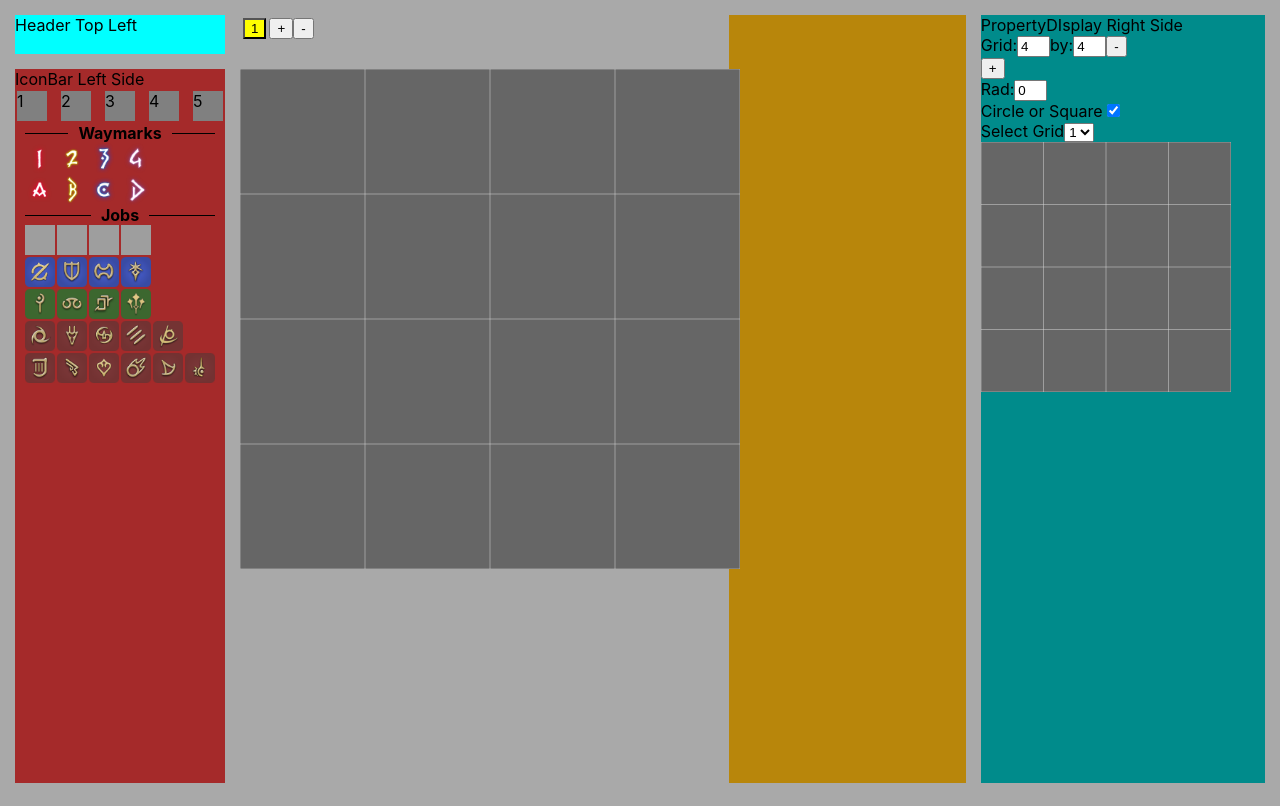
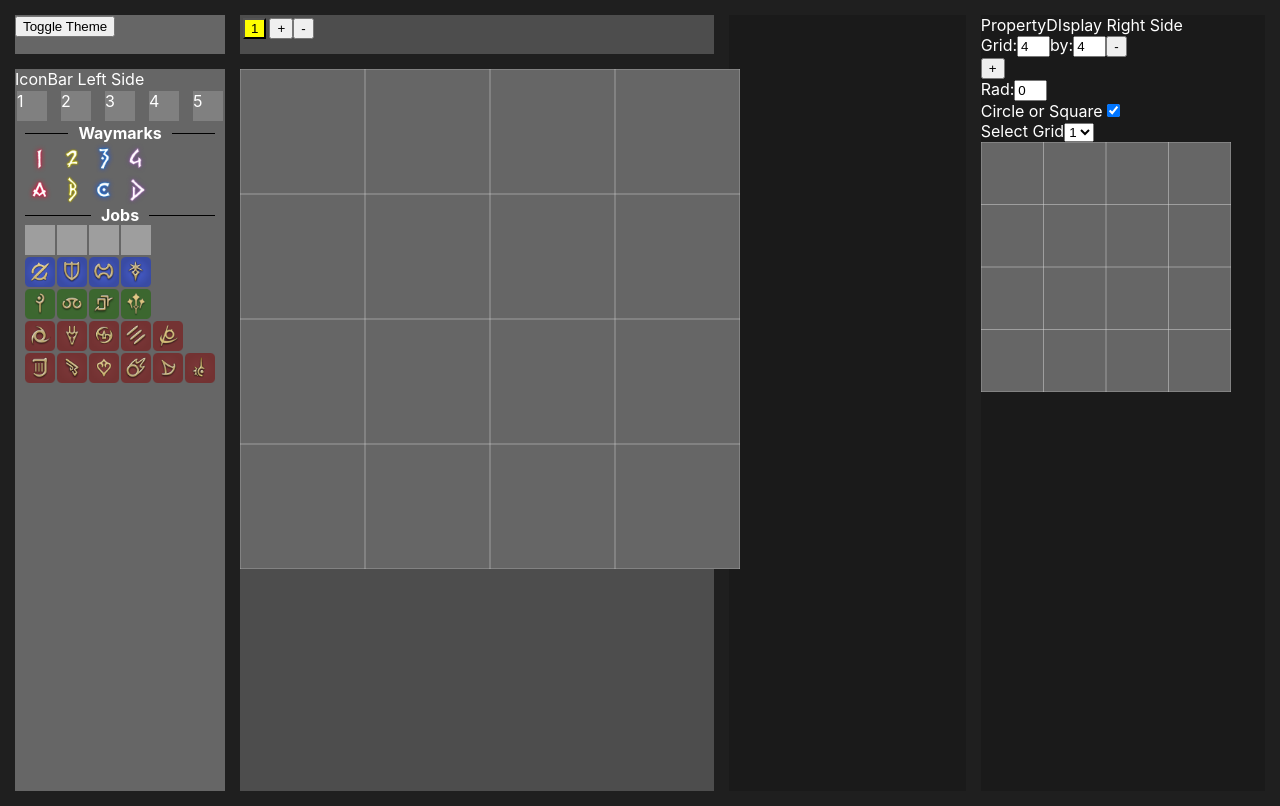
Before and after one commit to Aquaren56/JScript-Raidplaner, a React (Create React App) app: page / in a window 1280 px wide. Built offline with nearby package versions, Linux system fonts and the light colour scheme; grey boxes are pictures that could not be loaded.

Commit message:
added theme + toggle button

```diff
--- a/src/App.tsx
+++ b/src/App.tsx
@@ -12,6 +12,7 @@ import PlanningCanvas from './components/Canvases/PlanningCanvas';
 import MapCanvas from './components/Canvases/MapCanvas';
 import MapModel from './models/MapModel';
 import ElementDisplay from './components/ElementsDisplay/ElementDisplay';
+import ThemeToggle from './components/ThemeToggle';
 
 import StepList from './components/StepBar/StepList';
 
@@ -50,12 +51,14 @@ function App() {
   };
 
     return (
-      <div className="App">
+      <div className="App" style={{ backgroundColor: 'var(--background-color)', color: 'var(--text-color)' }}>
         <StepContext.Provider value={selectedStep}>
-          <Header />
+          <Header>
+            <ThemeToggle />
+          </Header>
           <StepList selectStep={updateSelectedStep} />
           <IconBar />
-          <div className='canvas-area'>
+          <div className='canvas-area' style={{ backgroundColor: 'var(--dark)'}}>
             <PlanningCanvas children={items} setChildren={updateItems} selection={selection} setSelection={setSelection} key={items}/>
             <MapCanvas map={area} setMap={setArea}/>
           </div>
--- a/src/components/ElementsDisplay/ElementDisplay.tsx
+++ b/src/components/ElementsDisplay/ElementDisplay.tsx
@@ -10,10 +10,11 @@ interface ElementDisplayProps {
 
 export default function ElementDisplay({sceneChildren, selection, setSelection}: ElementDisplayProps) {
     return (
-        <div className="element-display">
+        <div className="element-display" style={{ backgroundColor: 'var(--darkest)'}}>
             {sceneChildren.map((child: IconModel, index: number) => {
+                const style = selection === index ? {bgc: 'yellow', c: 'black'} : {bgc: '', c: ''}
                 return (
-                    <div className="element" style={{ backgroundColor: selection === index ? 'yellow' : 'white'}} key={index} onClick={() => setSelection(index)}>
+                    <div className="element" style={{ backgroundColor: style.bgc, color: style.c }} key={index} onClick={() => setSelection(index)}>
                         <img src={child.img} alt={child.identifier} />
                         {child.identifier}
                     </div>
--- a/src/components/Header.tsx
+++ b/src/components/Header.tsx
@@ -1,11 +1,11 @@
 
 import '../styling/header.css';
 
-export default function Header() {
+export default function Header(props: any) {
 
     return (
-        <div className='header'>
-            Header Top Left
+        <div className='header' style={{ backgroundColor: 'var(--light)'}}>
+            {props.children}
         </div>
     )
 }
--- a/src/components/IconBar/IconBar.tsx
+++ b/src/components/IconBar/IconBar.tsx
@@ -17,7 +17,7 @@ export default function IconBar() {
     }
 
     return (
-        <div className='icon-bar'>
+        <div className='icon-bar' style={{ backgroundColor: 'var(--light)'}}>
             IconBar Left Side
             <div className='icon-bar-header'>
             <IconTab description={1} onSelection={() => setSelected(1)}/>
--- a/src/components/PropertyDisplays/PropertyDisplay.tsx
+++ b/src/components/PropertyDisplays/PropertyDisplay.tsx
@@ -30,7 +30,7 @@ export default function PropertyDisplay(props: PropertyDisplayProps) {
     }
 
     return (
-        <div className='property-display'>
+        <div className='property-display' style={{ backgroundColor: 'var(--darkest)'}}>
             PropertyDIsplay Right Side
             {display()}
         </div>
--- a/src/components/StepBar/StepList.tsx
+++ b/src/components/StepBar/StepList.tsx
@@ -91,7 +91,7 @@ export default function StepList({selectStep}: StepListProps) {
     }
 
     return (
-        <div>
+        <div style={{ backgroundColor: 'var(--dark)'}}>
             {steps.map((step, index) => (
                 <button
                     className={`step-button`}
--- /dev/null
+++ b/src/components/ThemeToggle.tsx
@@ -0,0 +1,26 @@
+import React, { useState, useEffect } from 'react';
+
+const ThemeToggle: React.FC = () => {
+  const [isDarkTheme, setIsDarkTheme] = useState<boolean>(false);
+
+  useEffect(() => {
+    const root = document.documentElement;
+    if (isDarkTheme) {
+      root.classList.add('light');
+    } else {
+      root.classList.remove('light');
+    }
+  }, [isDarkTheme]);
+
+  const toggleTheme = (): void => {
+    setIsDarkTheme(!isDarkTheme);
+  };
+
+  return (
+    <button onClick={toggleTheme}>
+      Toggle Theme
+    </button>
+  );
+};
+
+export default ThemeToggle;
--- a/src/styling/header.css
+++ b/src/styling/header.css
@@ -1,6 +1,6 @@
 .App {
-    height: 96vh;
-    margin: 15px;
+    height: 97vh;
+    padding: 15px;
     display: grid;
     grid-template-columns: 210px 1.0fr 0.5fr 0.6fr;
     grid-template-rows: 39.3px 1fr;
@@ -11,26 +11,45 @@
 }
 
 .header {
-    background-color: aqua;
     grid-area: Header;
 }
 
 .icon-bar {
-    background-color: brown;
     grid-area: sidebar;
 }
 
 .steps {
-    background-color: blanchedalmond;
     grid-area: Steps;
 }
 
 .property-display {
-    background-color: darkcyan;
     grid-area: RightSide;
 }
 
 .element-display {
-    background-color: darkgoldenrod;
     grid-area: MiddleRightSide;
 }
+
+/* Light Theme */
+:root {
+    --background-color: #1f1f1f;
+    --text-color: #ffffff;
+    --darkest: #1a1a1a;
+    --darker: #333333;
+    --dark: #4d4d4d;
+    --light: #666666;
+    --lighter: #808080;
+
+
+  }
+
+  /* Dark Theme */
+  :root.light {
+    --background-color: #ffffff;
+    --text-color: #000000;
+    --darkest: #f2f2f2;
+    --darker: #e6e6e6;
+    --dark: #cccccc;
+    --light: #b3b3b3;
+    --lighter: #999999;
+}
```
